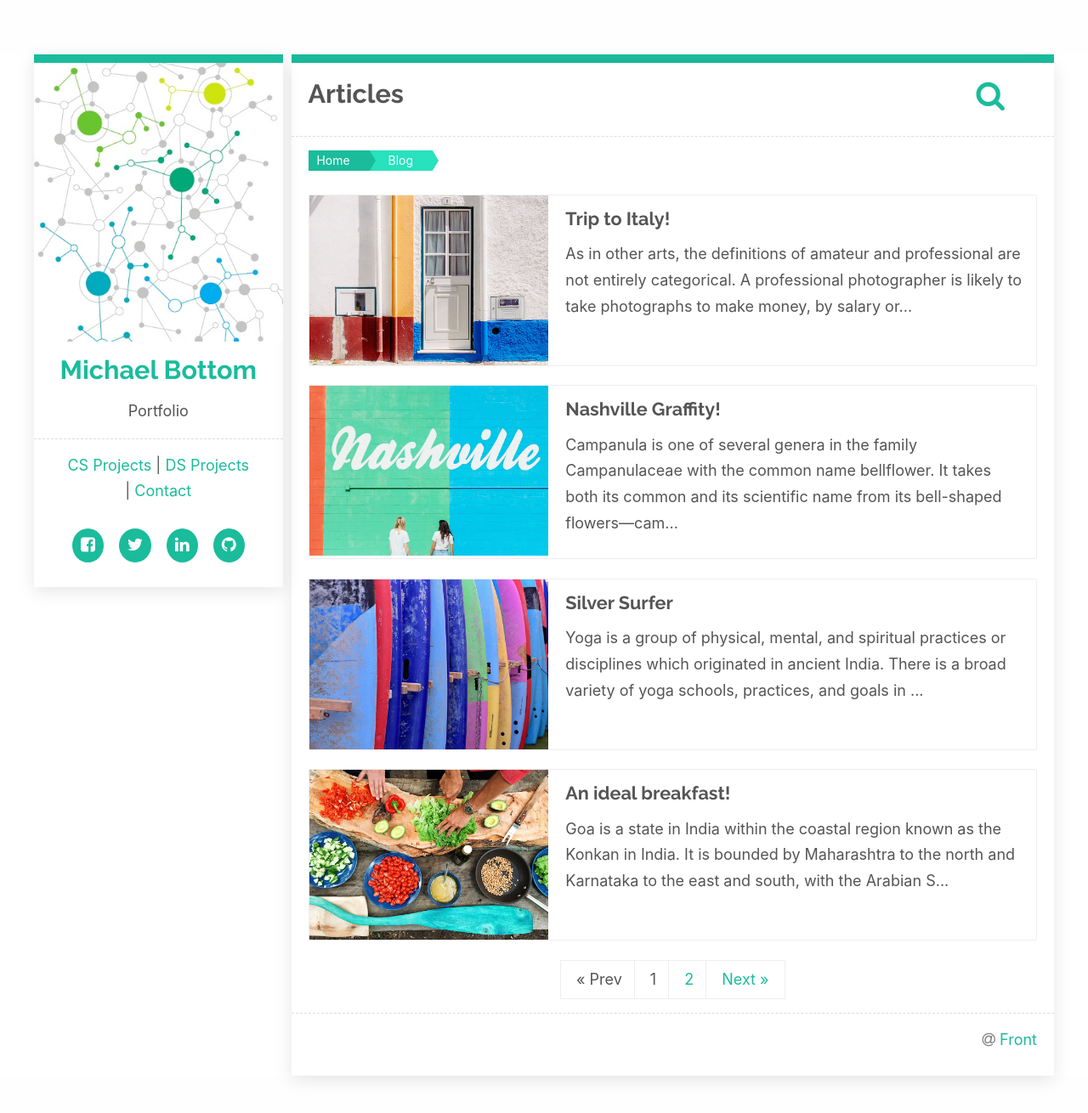
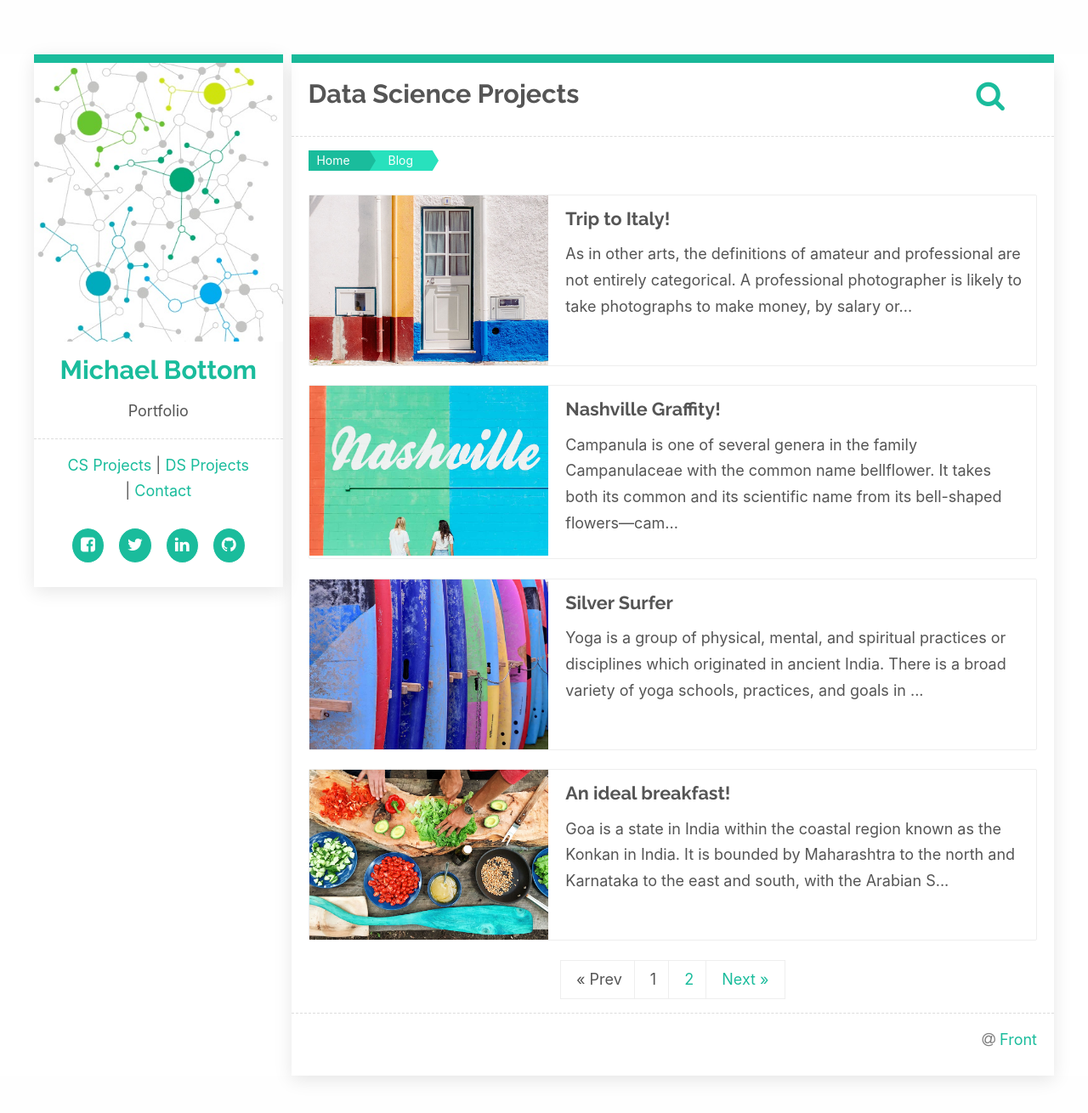
Before and after one commit to MLBott/home, a Jekyll site: the page built from blog/index.html, in a window 1280 px wide and 1330 px high. Shown: the top 1310 px of the window at 85% size. Built offline with Jekyll 4.4.1, drawn with Linux system fonts in a browser that asks for light colours; nearby versions of some CDN libraries; the list of posts is cut into pages by our own code.

Commit message:
Update index.html

```diff
--- a/blog/index.html
+++ b/blog/index.html
@@ -1,7 +1,7 @@
 ---
 layout: page
-title: Articles
-description: Find all the posts here.
+title: Data Science Projects
+description: Data Science Projects.
 ---
 
 
```
